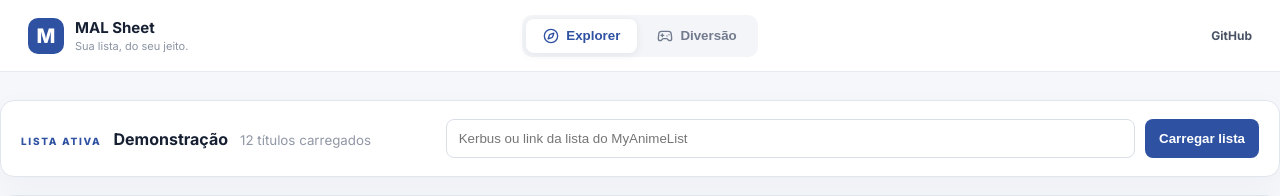
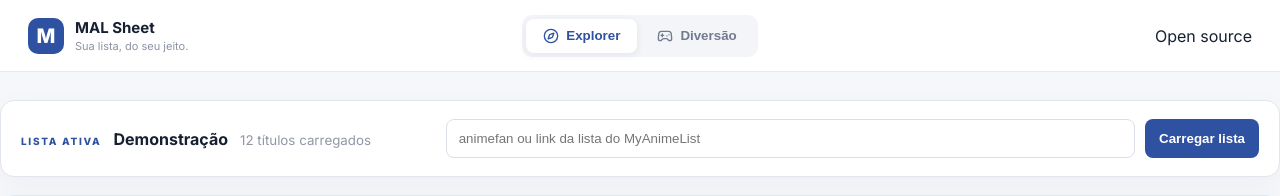
Before and after one commit to StormYasta/MALrepo, a React (Vite) app: page / in a window 1280 px wide. Shown: the top 196 px of the page. Built offline with nearby package versions, Linux system fonts and the light colour scheme; no server answers.

Commit message:
chore: remove personal account references from UI

```diff
--- a/src/App.tsx
+++ b/src/App.tsx
@@ -149,7 +149,7 @@ function App() {
       <div className="header-actions">
         {!installed && installPrompt && <button className="install-app" onClick={installApp}><Download size={15}/> Instalar app</button>}
         {installed && <span className="installed-badge"><Check size={13}/> Instalado</span>}
-        <a className="github" href="https://github.com/StormYasta/MALrepo" target="_blank" rel="noreferrer">GitHub</a>
+        <span className="project-badge">Open source</span>
       </div>
     </header>
 
@@ -157,7 +157,7 @@ function App() {
       <section className="load-strip">
         <div><span className="eyebrow">LISTA ATIVA</span><strong>{loadedLabel}</strong><small>{anime.length} títulos carregados</small>{source === 'mal' && <span className="url-profile-badge">URL vinculada</span>}</div>
         <div className="load-form">
-          <input value={listInput} onChange={(e) => setListInput(e.target.value)} placeholder="Kerbus ou link da lista do MyAnimeList" onKeyDown={(e) => e.key === 'Enter' && loadList()}/>
+          <input value={listInput} onChange={(e) => setListInput(e.target.value)} placeholder="animefan ou link da lista do MyAnimeList" onKeyDown={(e) => e.key === 'Enter' && loadList()}/>
           <button className="primary compact" onClick={() => loadList()} disabled={loading}>{loading ? <LoaderCircle className="spin" size={17}/> : null}{loading ? 'Carregando...' : 'Carregar lista'}</button>
           {source === 'mal' && <button className="secondary profile-link" onClick={copyProfileUrl}>{linkCopied ? <Check size={15}/> : <Link2 size={15}/>} {linkCopied ? 'Copiado' : 'Minha URL'}</button>}
         </div>
```
